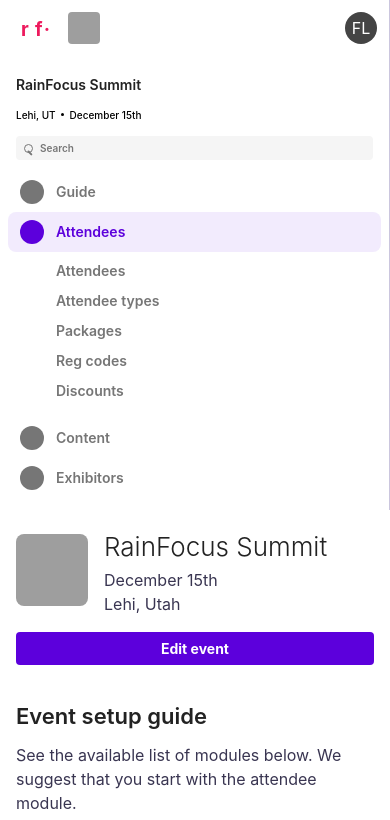
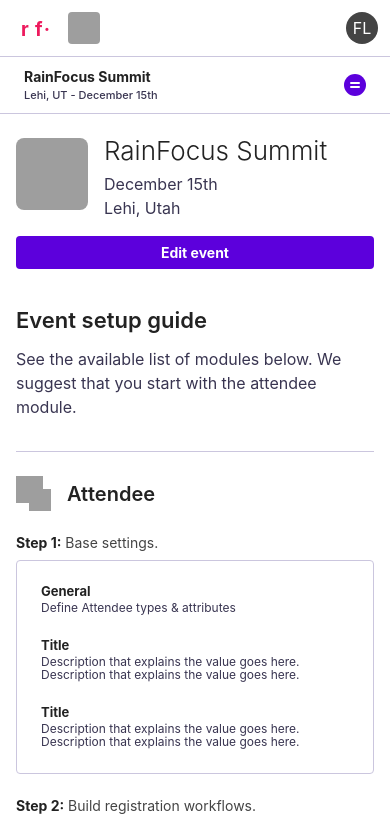
Before and after one commit to licraw/RainFocusUIChallenge, a React (Vite) app: page / in a window 390 px wide. Shown: the top 820 px of the page. Built offline with nearby package versions, Linux system fonts and the light colour scheme; grey boxes are pictures that could not be loaded.

Commit message:
Improve mobile navigation

```diff
--- a/src/components/Sidebar.tsx
+++ b/src/components/Sidebar.tsx
@@ -1,13 +1,35 @@
+import React from 'react';
 import { eventSummary, navigationItems } from '../data/mockData';
 import { NavigationList } from './NavigationList';
 import { SearchField } from './SearchField';
 import { SidebarRail } from './SidebarRail';
 
 export function Sidebar() {
+  const [isOpen, setIsOpen] = React.useState(false);
+
   return (
     <div className="sidebar">
       <SidebarRail />
-      <aside className="sidebar__panel" aria-label="Event navigation">
+      <button
+        className="sidebar__toggle"
+        type="button"
+        aria-controls="event-navigation"
+        aria-expanded={isOpen}
+        onClick={() => setIsOpen((open) => !open)}
+      >
+        <span>
+          <strong>{eventSummary.title}</strong>
+          <small>
+            {eventSummary.sidebarLocation} - {eventSummary.date}
+          </small>
+        </span>
+        <span className="sidebar__toggle-icon" aria-hidden="true" />
+      </button>
+      <aside
+        className={`sidebar__panel${isOpen ? ' is-open' : ''}`}
+        id="event-navigation"
+        aria-label="Event navigation"
+      >
         <header className="sidebar__header">
           <h2>{eventSummary.title}</h2>
         </header>
--- a/src/styles/main.scss
+++ b/src/styles/main.scss
@@ -36,6 +36,10 @@
   display: flex;
   flex: 0 0 calc($sidebar-rail-width + $sidebar-panel-width);
   min-height: 100vh;
+}
+
+.sidebar__toggle {
+  display: none;
 }
 
 .sidebar-rail {
@@ -643,8 +647,13 @@
   }
 
   .sidebar {
+    position: sticky;
+    top: 0;
+    z-index: 10;
     flex: 0 0 auto;
     min-height: 0;
+    border-bottom: 1px solid $color-border;
+    background: $color-white;
   }
 
   .sidebar-rail {
@@ -652,6 +661,8 @@
     flex-direction: row;
     min-height: 56px;
     padding: $space-2 $space-3;
+    border-right: 0;
+    border-bottom: 1px solid $color-border;
     border-left: 0;
   }
 
@@ -666,9 +677,100 @@
   }
 
   .sidebar__panel {
+    display: none;
     flex: 0 0 auto;
     min-height: 0;
     width: 100%;
+    max-height: calc(100vh - 113px);
+    overflow-y: auto;
+    border-right: 0;
+    border-bottom: 1px solid $color-border;
+    box-shadow: 0 12px 24px rgba(34, 34, 34, 0.08);
+  }
+
+  .sidebar__panel.is-open {
+    display: block;
+  }
+
+  .sidebar__toggle {
+    display: flex;
+    align-items: center;
+    justify-content: space-between;
+    width: 100%;
+    min-height: 56px;
+    gap: $space-4;
+    padding: $space-2 $space-5;
+    border: 0;
+    background: $color-white;
+    color: $color-text-heading;
+    text-align: left;
+  }
+
+  .sidebar__toggle:hover,
+  .sidebar__toggle:focus-visible {
+    background: $color-primary-soft;
+    outline: 0;
+  }
+
+  .sidebar__toggle span:first-child {
+    display: flex;
+    min-width: 0;
+    flex-direction: column;
+    gap: 2px;
+  }
+
+  .sidebar__toggle strong {
+    overflow: hidden;
+    font-size: 14px;
+    font-weight: 700;
+    line-height: 18px;
+    text-overflow: ellipsis;
+    white-space: nowrap;
+  }
+
+  .sidebar__toggle small {
+    color: $color-text-body;
+    font-size: 11px;
+    font-weight: 500;
+    line-height: 14px;
+  }
+
+  .sidebar__toggle-icon {
+    position: relative;
+    flex: 0 0 22px;
+    width: 22px;
+    height: 22px;
+    border-radius: 50%;
+    background: $color-primary;
+  }
+
+  .sidebar__toggle-icon::before,
+  .sidebar__toggle-icon::after {
+    position: absolute;
+    left: 6px;
+    width: 10px;
+    height: 2px;
+    border-radius: 2px;
+    background: $color-white;
+    content: "";
+  }
+
+  .sidebar__toggle-icon::before {
+    top: 8px;
+  }
+
+  .sidebar__toggle-icon::after {
+    top: 12px;
+  }
+
+  .sidebar__toggle[aria-expanded="true"] .sidebar__toggle-icon::before {
+    top: 10px;
+    transform: rotate(45deg);
+  }
+
+  .sidebar__toggle[aria-expanded="true"] .sidebar__toggle-icon::after {
+    top: 10px;
+    transform: rotate(-45deg);
   }
 
   .navigation-list {
--- a/src/types/react-shim.d.ts
+++ b/src/types/react-shim.d.ts
@@ -14,6 +14,8 @@
   }
 
   const StrictMode: (props: StrictModeProps) => unknown;
+
+  function useState<T>(initialValue: T): [T, (value: T | ((currentValue: T) => T)) => void];
 }
 
 declare module 'react' {
```
